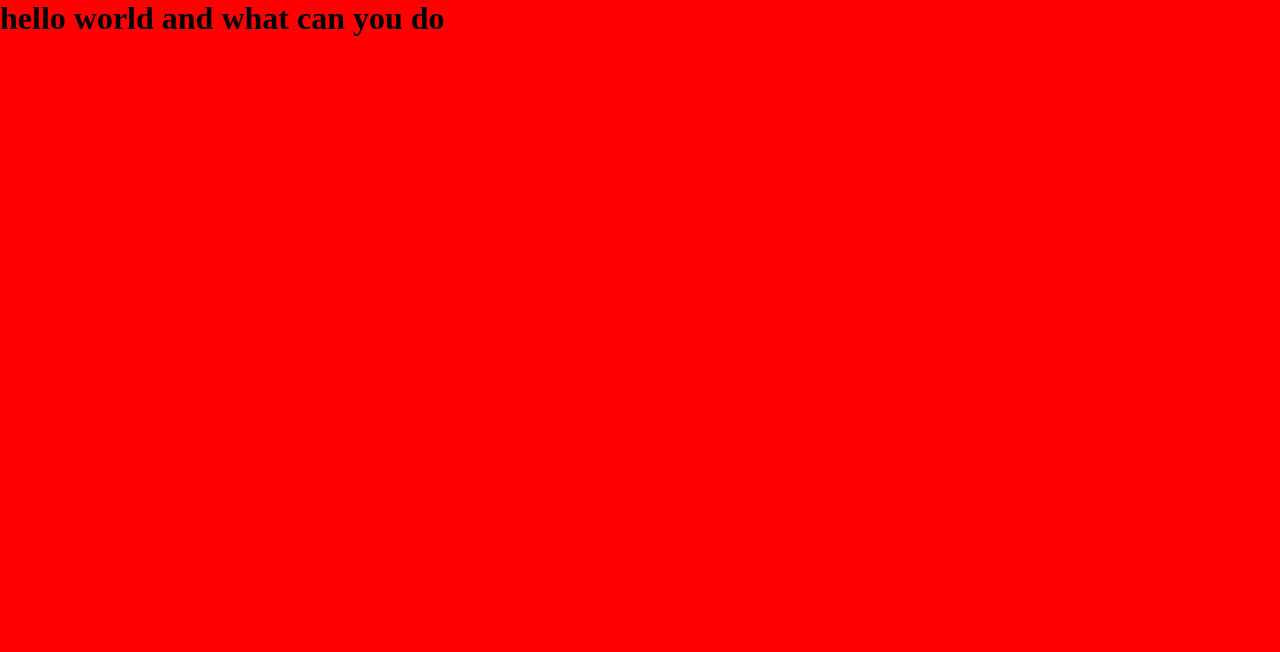
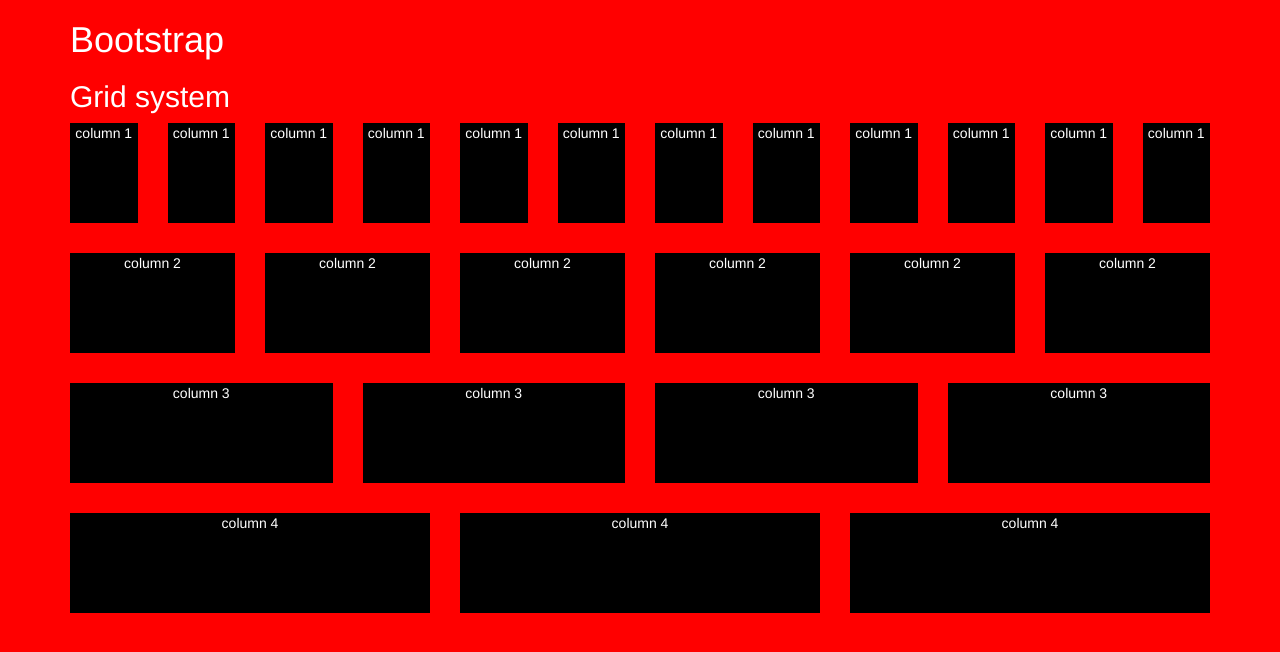
Before and after one commit to shishircg/mytestwebsite, a plain HTML site: page index.html in a window 1280 px wide. Drawn offline with nearby package versions, Linux system fonts and the light colour scheme.

Commit message:
bbot straps

```diff
--- a/index.html
+++ b/index.html
@@ -5,12 +5,173 @@
     <meta charset="UTF-8">
     <meta http-equiv="X-UA-Compatible" content="IE=edge">
     <meta name="viewport" content="width=device-width, initial-scale=1.0">
+
+    <link rel="stylesheet" href="https://cdn.jsdelivr.net/npm/bootstrap@3.4.1/dist/css/bootstrap.min.css"
+        integrity="sha384-HSMxcRTRxnN+Bdg0JdbxYKrThecOKuH5zCYotlSAcp1+c8xmyTe9GYg1l9a69psu" crossorigin="anonymous">
     <link rel="stylesheet" href="style.css">
     <title>Document</title>
 </head>
 
 <body>
-    <h1>hello world and what can you do</h1>
+    <div class="container">
+
+        <h1>Bootstrap</h1>
+        <h2>Grid system </h2>
+
+        <div class="row">
+            <div class="col-lg-1 col-md-2">
+                <div class="my-column">
+                    column 1
+                </div>
+            </div>
+            <div class="col-lg-1">
+                <div class="my-column">
+                    column 1
+                </div>
+
+            </div>
+            <div class="col-lg-1">
+                <div class="my-column">
+                    column 1
+                </div>
+
+            </div>
+            <div class="col-lg-1">
+                <div class="my-column">
+                    column 1
+                </div>
+
+            </div>
+            <div class="col-lg-1">
+                <div class="my-column">
+                    column 1
+                </div>
+
+            </div>
+            <div class="col-lg-1">
+                <div class="my-column">
+                    column 1
+                </div>
+
+            </div>
+            <div class="col-lg-1">
+                <div class="my-column">
+                    column 1
+                </div>
+
+            </div>
+            <div class="col-lg-1">
+                <div class="my-column">
+                    column 1
+                </div>
+
+            </div>
+            <div class="col-lg-1">
+                <div class="my-column">
+                    column 1
+                </div>
+
+            </div>
+            <div class="col-lg-1">
+                <div class="my-column">
+                    column 1
+                </div>
+
+            </div>
+            <div class="col-lg-1">
+                <div class="my-column">
+                    column 1
+                </div>
+
+            </div>
+            <div class="col-lg-1">
+                <div class="my-column">
+                    column 1
+                </div>
+
+            </div>
+            <div class="col-lg-2">
+                <div class="my-column">
+                    column 2
+                </div>
+
+            </div>
+            <div class="col-lg-2">
+                <div class="my-column">
+                    column 2
+                </div>
+
+            </div>
+            <div class="col-lg-2">
+                <div class="my-column">
+                    column 2
+                </div>
+
+            </div>
+            <div class="col-lg-2">
+                <div class="my-column">
+                    column 2
+                </div>
+
+            </div>
+            <div class="col-lg-2">
+                <div class="my-column">
+                    column 2
+                </div>
+
+            </div>
+            <div class="col-lg-2">
+                <div class="my-column">
+                    column 2
+                </div>
+
+            </div>
+            <div class="col-lg-3">
+                <div class="my-column">
+                    column 3
+                </div>
+
+            </div>
+            <div class="col-lg-3">
+                <div class="my-column">
+                    column 3
+                </div>
+
+            </div>
+            <div class="col-lg-3">
+                <div class="my-column">
+                    column 3
+                </div>
+
+            </div>
+            <div class="col-lg-3">
+                <div class="my-column">
+                    column 3
+                </div>
+
+            </div>
+            <div class="col-lg-4">
+                <div class="my-column">
+                    column 4
+                </div>
+
+            </div>
+            <div class="col-lg-4">
+                <div class="my-column">
+                    column 4
+                </div>
+
+            </div>
+            <div class="col-lg-4">
+                <div class="my-column">
+                    column 4
+                </div>
+
+            </div>
+
+
+        </div>
+    </div>
 
 </body>
 
--- a/style.css
+++ b/style.css
@@ -5,4 +5,12 @@
 
 body {
     background: red;
+    color: white;
 }
+
+.my-column {
+    background: black;
+    text-align: center;
+    min-height: 100px;
+    margin-bottom: 30px;
+}
```
Also changed, not shown: note.txt (added).
